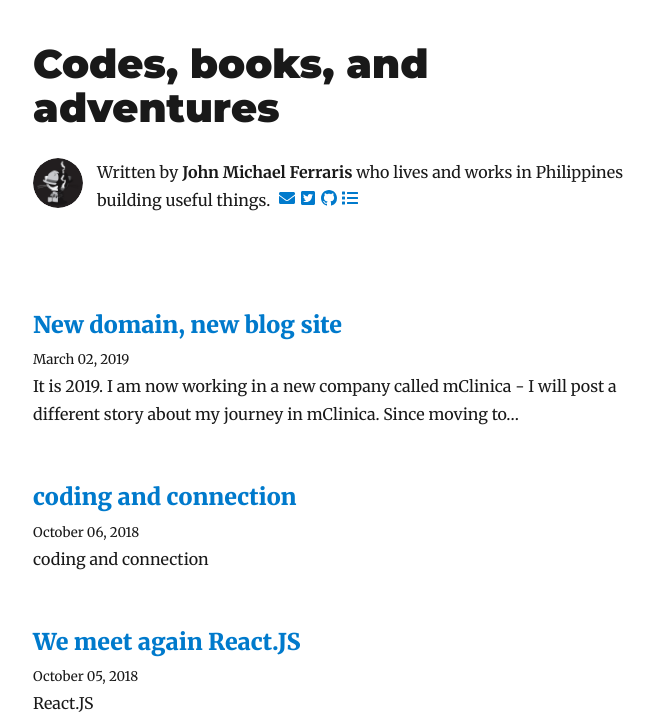
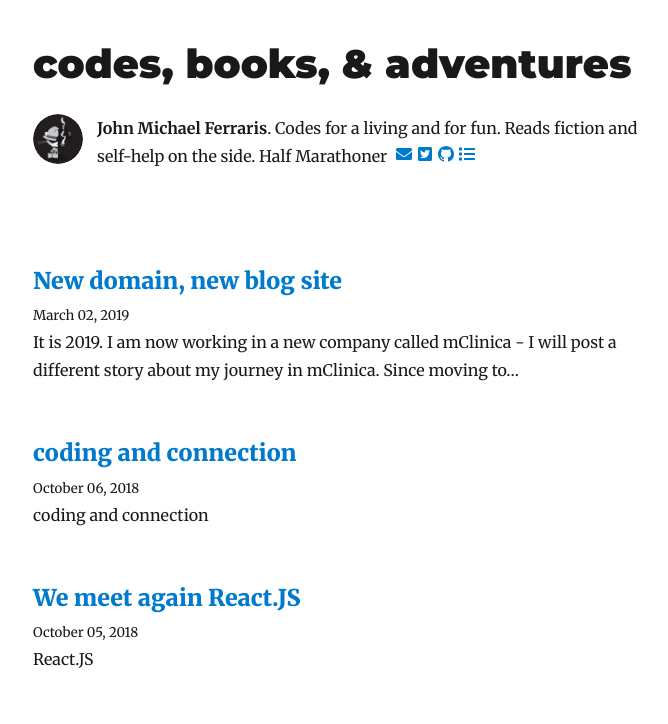
Before and after one commit to jhnferraris/jhnferraris.github.io, a Gatsby site: page / in a window 1280 px wide. Shown: the top 724 px of the page, without its empty margins (292-960 px from the left). Built offline with nearby package versions, Linux system fonts and the light colour scheme; Gatsby itself is replaced by a stand-in of ours; some packages are replaced by stand-ins of ours.

Commit message:
Updated bio

```diff
--- a/gatsby-config.js
+++ b/gatsby-config.js
@@ -1,6 +1,6 @@
 module.exports = {
   siteMetadata: {
-    title: `Codes, books, and adventures`,
+    title: `codes, books, & adventures`,
     author: `John Michael Ferraris`,
     description: `Thought dumps`,
     siteUrl: `https://jhnferraris.dev`,
--- a/src/components/bio.js
+++ b/src/components/bio.js
@@ -40,7 +40,8 @@ function Bio() {
               }}
             />
             <p>
-              Written by <strong>{author}</strong> who lives and works in Philippines building useful things.
+              <strong>{author}</strong>.{` `}
+              Codes for a living and for fun. Reads fiction and self-help on the side. Half Marathoner
               {` `}
               <a style={{ boxShadow: 'none', textDecoration: 'none', paddingLeft: '5px' }} className="social-links" href={`mailto:${social.mail}`}>
                 <FaEnvelope />
```
